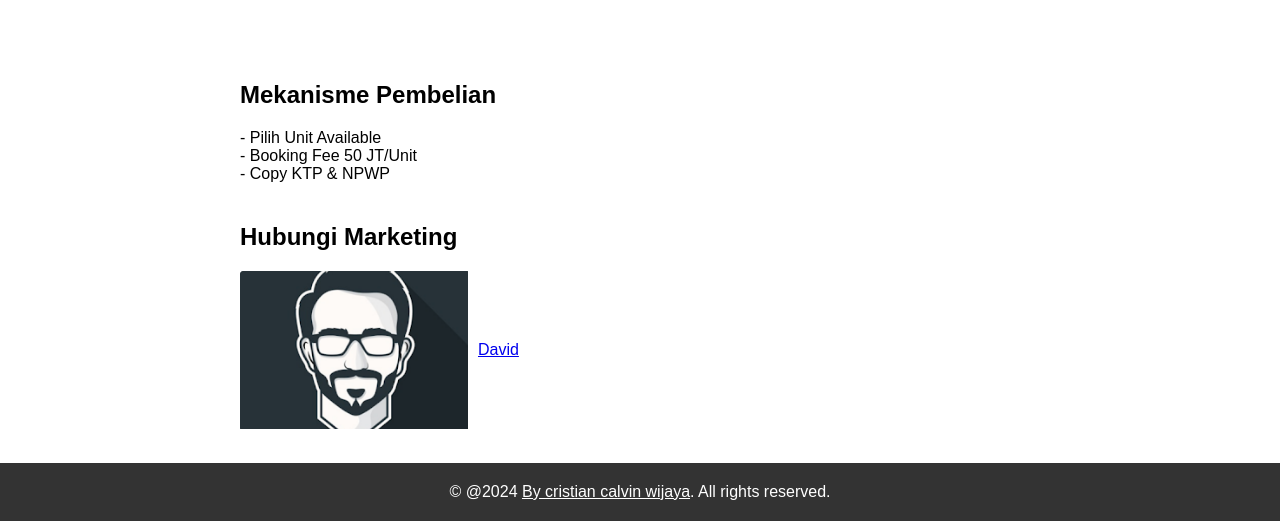
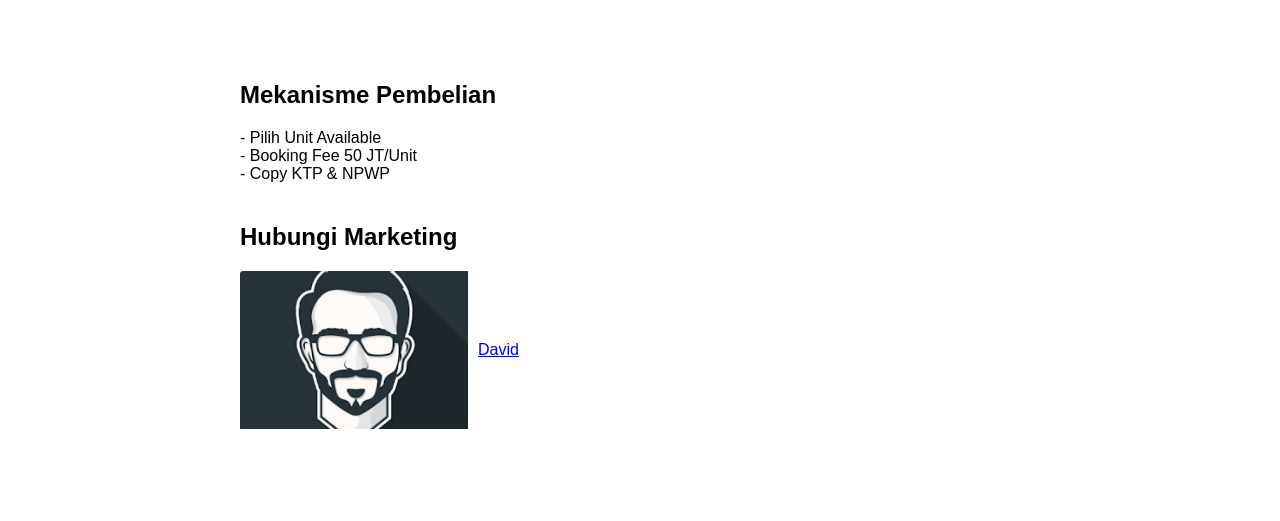
Before and after one commit to Vintody/Insight-Homes2, a plain HTML site: page Index.html in a window 1280 px wide. Shown: the part 5968-6489 px from the top of the page. After the commit the page ends 6431 px from the top, so only its background shows below. Drawn offline with Linux system fonts and the light colour scheme; a web font is replaced by a local one.

Commit message:
Index.html

```diff
--- a/Index.html
+++ b/Index.html
@@ -178,11 +178,5 @@
   </div>
 </section>
 <script src="script.js"></script>
-<footer class="footer">
-  <div class="container">
-    <p>&copy; @2024 <a href="https://vintody.github.io/Calvin-portfolio/" style="color: white;">By cristian calvin wijaya</a>. All rights reserved.</p>
-  </div>
-</footer>
-
 </body>
 </html>
```
